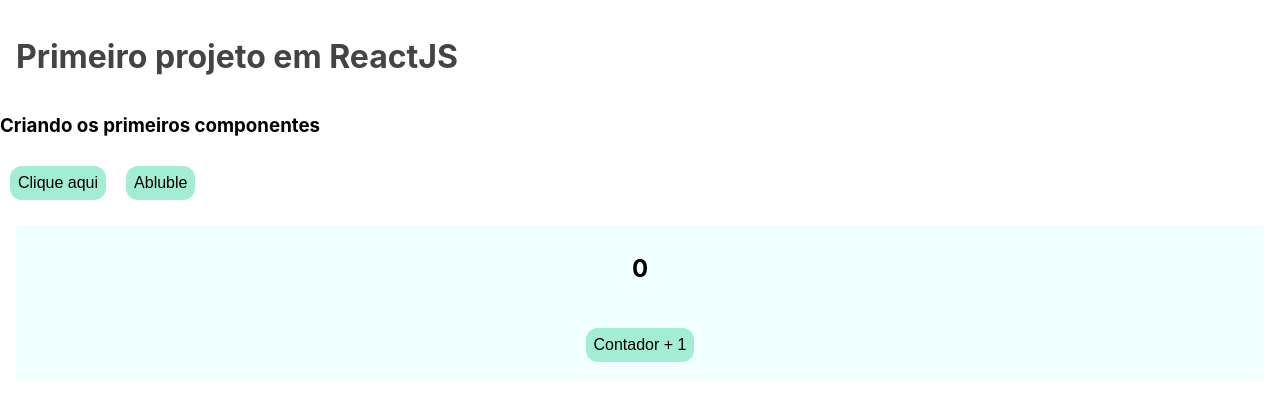
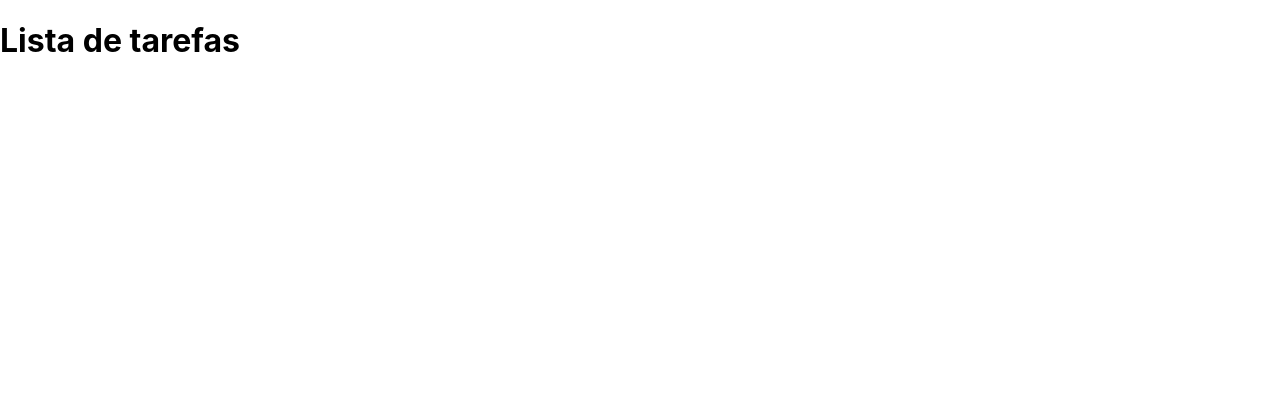
Before and after one commit to NikaElla69/FrontEnd, a React (Create React App) app: page / in a window 1280 px wide. Shown: the top 418 px of the page. Built offline with nearby package versions, Linux system fonts and the light colour scheme.

Commit message:
Commit 11/06

```diff
--- a/src/App.js
+++ b/src/App.js
@@ -1,24 +1,12 @@
 import "./App.css";
-import Button from "./components/Button";
-import Contador from "./components/Contadorr";
+import ToDoList from "./pages/ToDoList";
 
 
 function App() {
-  const handleCliqueAqui = () => {
-    console.log("Botão 'clique aqui' clicado");
-  }
-
-  const handleAbluble = () => {
-    console.log("Botão 'abluble' clicado");
-  }
 
   return (
     <div>
-      <h1 className="title">Primeiro projeto em ReactJS</h1>
-      <h3>Criando os primeiros componentes</h3>
-      <Button texto={"Clique aqui"} onClickButton={handleCliqueAqui} />
-      <Button texto={"Abluble"} onClickButton={handleAbluble} />
-      <Contador />
+      <ToDoList pageTite={"Lista de tarefas"} />
     </div>
   );
 }
--- /dev/null
+++ b/src/pages/BotaoContador.css
@@ -0,0 +1,5 @@
+.title {
+    color: #444;
+    padding: 16px;
+
+}
--- /dev/null
+++ b/src/pages/ToDoList.css
@@ -0,0 +1,5 @@
+.header {
+    padding: 16px;
+    width: 100%;
+    background-color: blueviolet;
+}
--- /dev/null
+++ b/src/pages/ToDoList.js
@@ -0,0 +1,14 @@
+import "./ToDoList.css";
+
+const ToDoList = ({ pageTite }) => {
+    return (
+        <div>
+            <h1>{pageTite}</h1>
+            <div>
+
+            </div>
+        </div>
+    );
+}
+
+export default ToDoList;
```
Also changed, not shown: src/pages/BotaoContador.js (added, +26 -0 lines).
